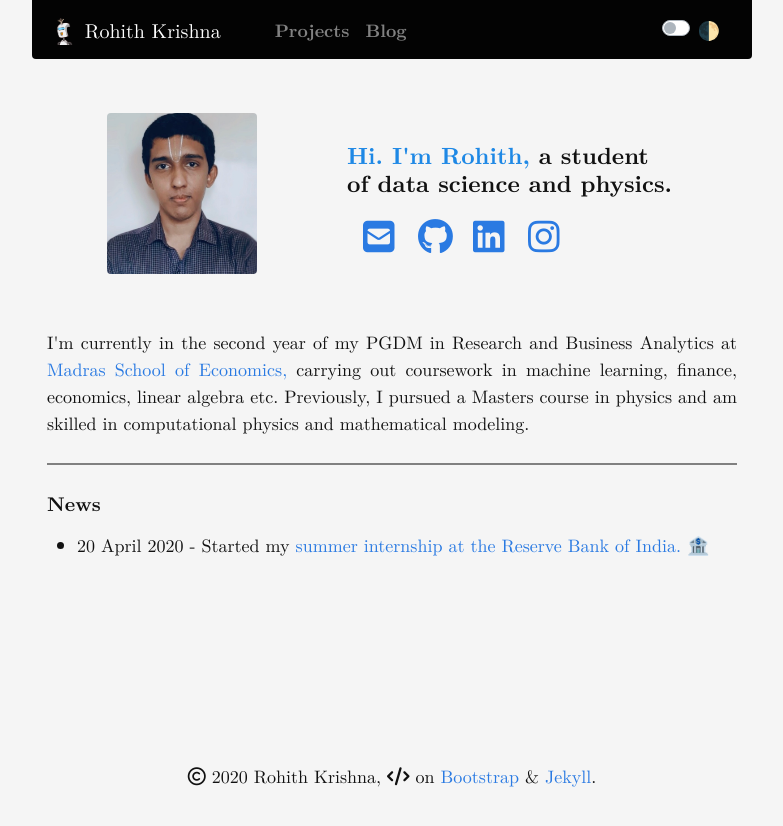
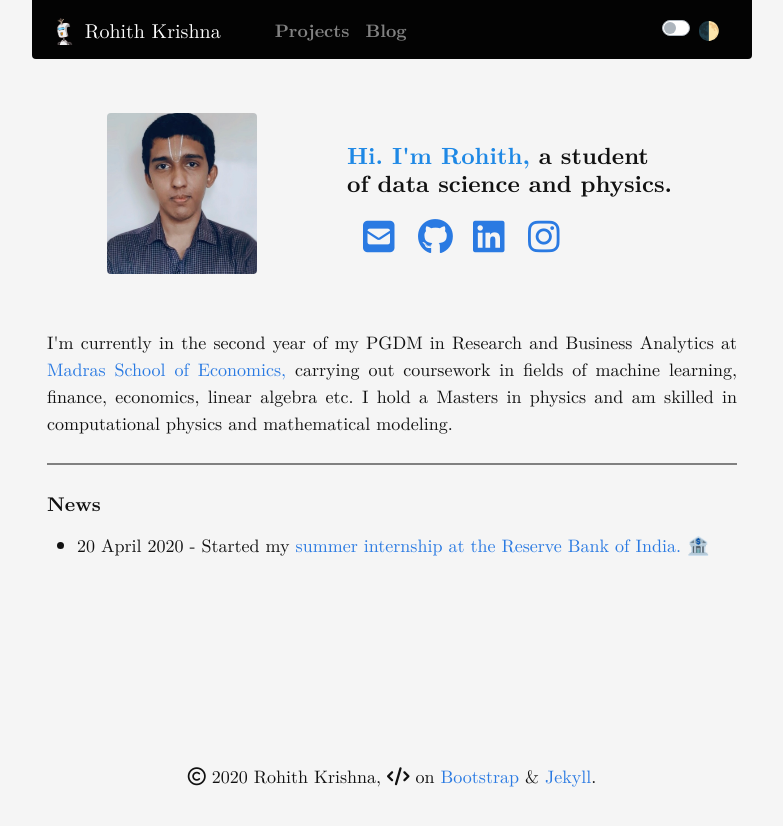
Before and after one commit to rohithmay/rohithmay.github.io, a Jekyll site: the page built from index.md, in a window 1280 px wide. Shown: the top 826 px of the page, without its empty margins (248-1031 px from the left). Built offline with Jekyll 4.4.1, drawn with Linux system fonts in a browser that asks for light colours; nearby versions of some CDN libraries; a style sheet for code colours, icons or effects is not loaded.

Commit message:
Update index.md

```diff
--- a/index.md
+++ b/index.md
@@ -136,7 +136,7 @@
                         <div style="text-align:justify;">
 
                         I'm currently in the second year of my PGDM in Research and Business Analytics at
-                        <a href=" https://www.mse.ac.in/">  Madras School of Economics, </a>  carrying out coursework in machine learning, finance, economics, linear algebra etc. Previously, I pursued a Masters course in physics and am skilled in computational physics and mathematical modeling.
+                        <a href=" https://www.mse.ac.in/">  Madras School of Economics, </a>  carrying out coursework in fields of machine learning, finance, economics, linear algebra etc. I hold a Masters in physics and am skilled in computational physics and mathematical modeling.
 
 <!--
 
```
